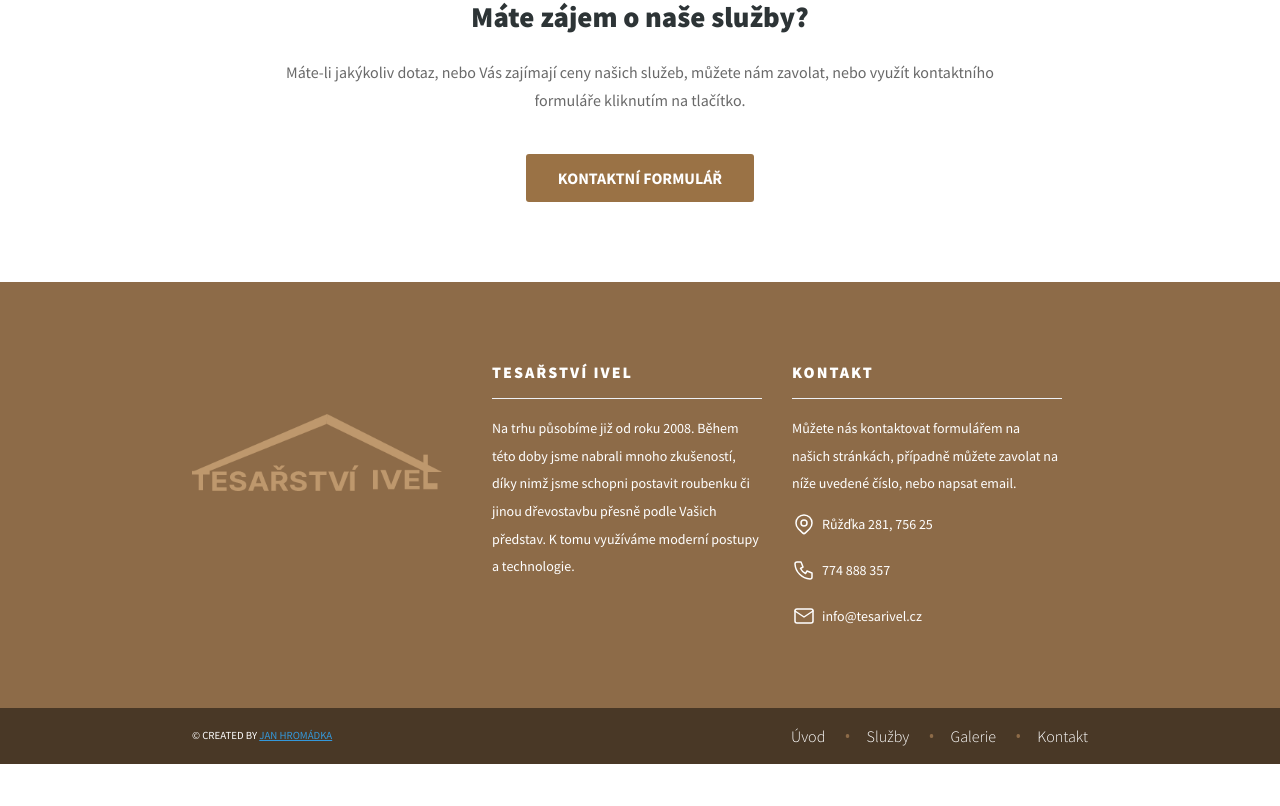
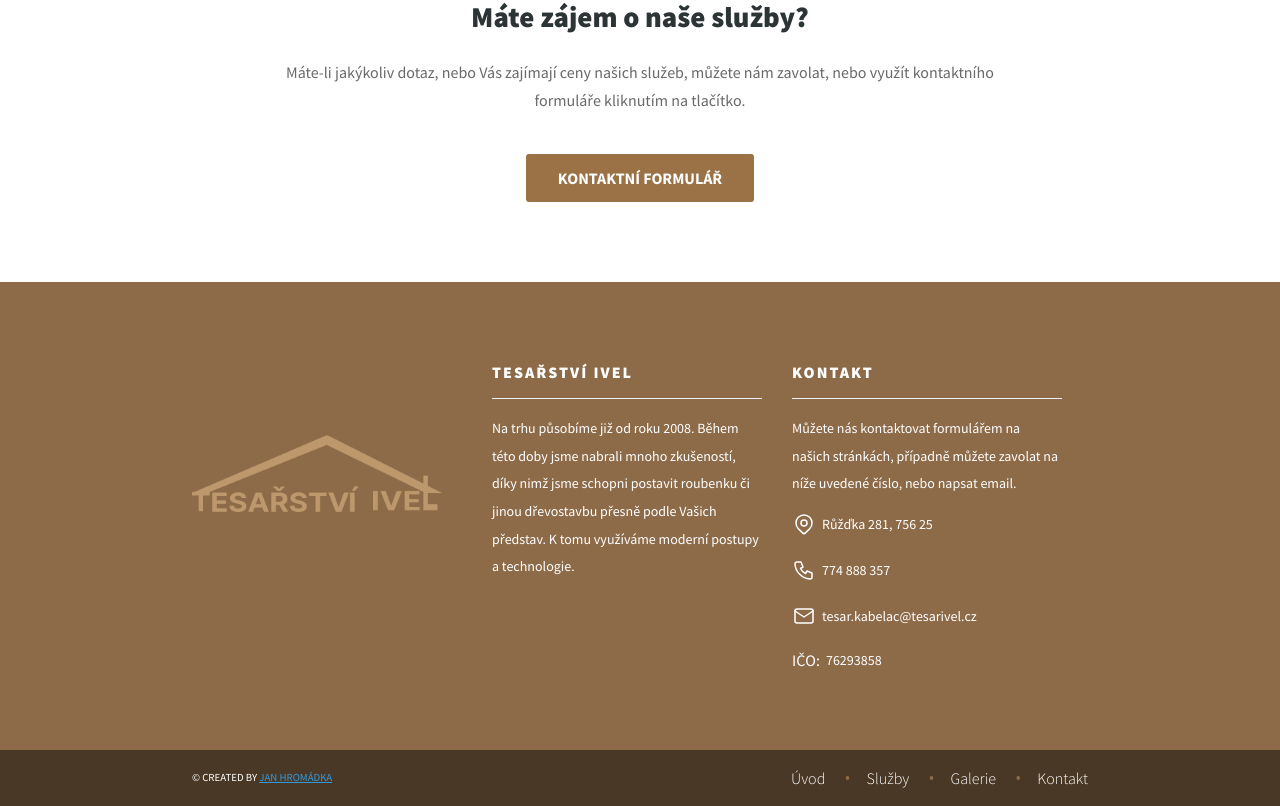
Before and after one commit to kopkaa/tesarstvi-ivel, a Nuxt app: page / in a window 1280 px wide. Shown: the part 2636-3442 px from the top of the page. Before the commit the page ends 3400 px from the top, so only its background shows below. Built offline with nearby package versions, Linux system fonts and the light colour scheme.

Commit message:
footer fixed

```diff
--- a/assets/scss/footer.scss
+++ b/assets/scss/footer.scss
@@ -43,12 +43,16 @@ footer {
     .socials {
       margin-right: auto;
       .icons {
-        display: block !important;
+        &--ico {
+          font-size: 1rem!important;
+          margin-right: 6px;
+        }
         div {
           display: flex;
           align-items: center;
         }
-        span, a {
+        span,
+        a {
           @include sans(0.875rem, 500);
           color: white;
           display: inline-block;
--- a/components/Footer.vue
+++ b/components/Footer.vue
@@ -15,7 +15,8 @@
           <div class="icons">
             <div><img :src="pin" alt="map pin icon"><span>Růžďka 281, 756 25</span></div><br>
             <div><img :src="phone" alt="phone icon"><span>774 888 357</span></div><br>
-            <div><img :src="email" alt="envelope icon"><span><a href="mailto:tesar.kabelac@seznam.cz"> info@tesarivel.cz </a></span></div>
+            <div><img :src="email" alt="envelope icon"><span><a href="mailto:tesar.kabelac@seznam.cz">tesar.kabelac@tesarivel.cz </a></span></div><br>
+            <div><span class="icons--ico">IČO:</span><span> 76293858</span></div>
           </div>
         </div>
       </div>
--- a/pages/kontakt/index.vue
+++ b/pages/kontakt/index.vue
@@ -36,7 +36,7 @@
           scrolling="no"
           marginheight="0"
           marginwidth="0"
-          src="https://maps.google.com/maps?width=100%25&amp;height=300&amp;hl=en&amp;q=Na%20Plavisku%201235,%20Vset%C3%ADn+(Teskab)&amp;t=&amp;z=15&amp;ie=UTF8&amp;iwloc=B&amp;output=embed"
+          src="https://maps.google.com/maps?q=R%C5%AF%C5%BE%C4%8Fka%20281,%20756%2025&t=&z=13&ie=UTF8&iwloc=&output=embed"
         />
       </div>
       <button id="scrollButton" title="Nahoru">
```
